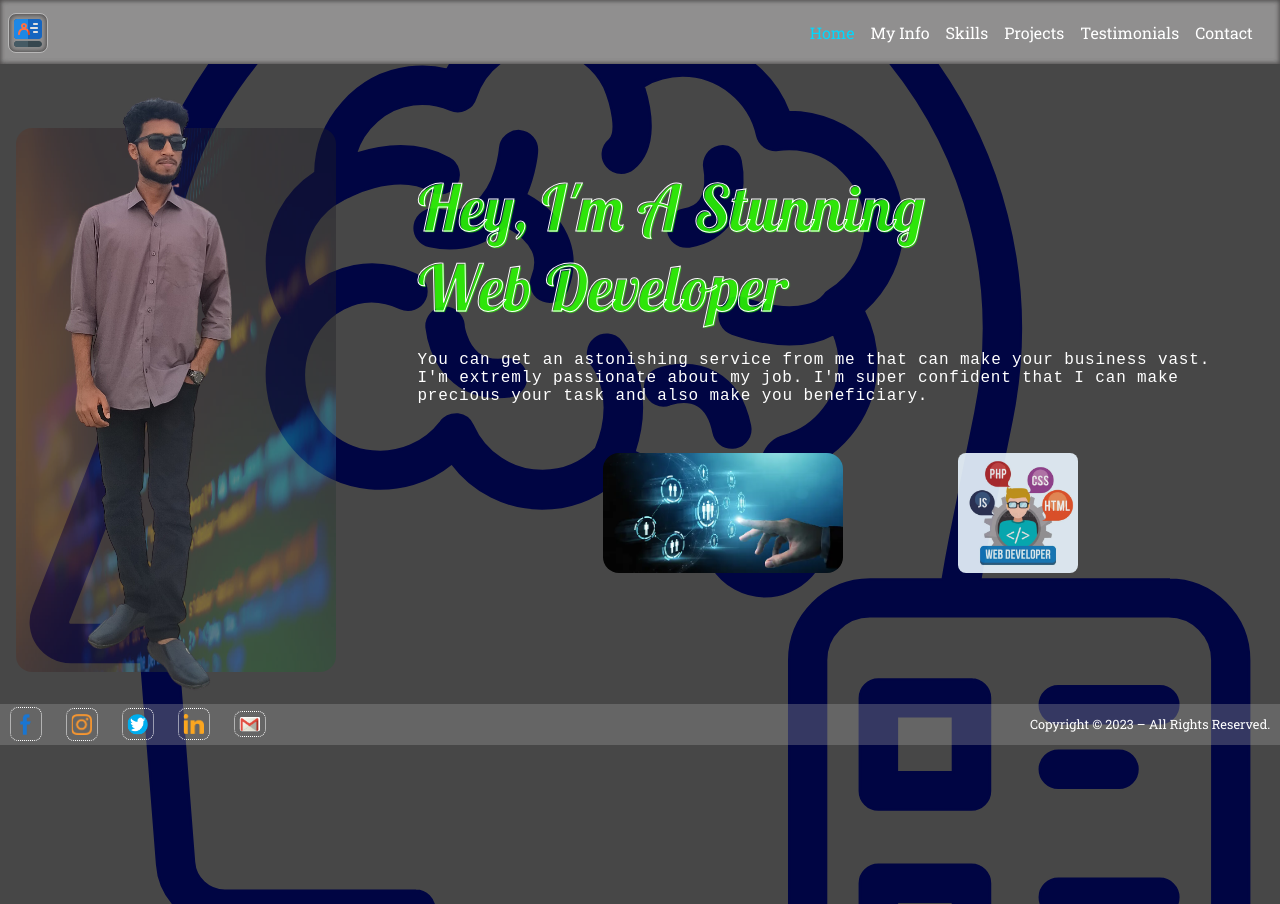
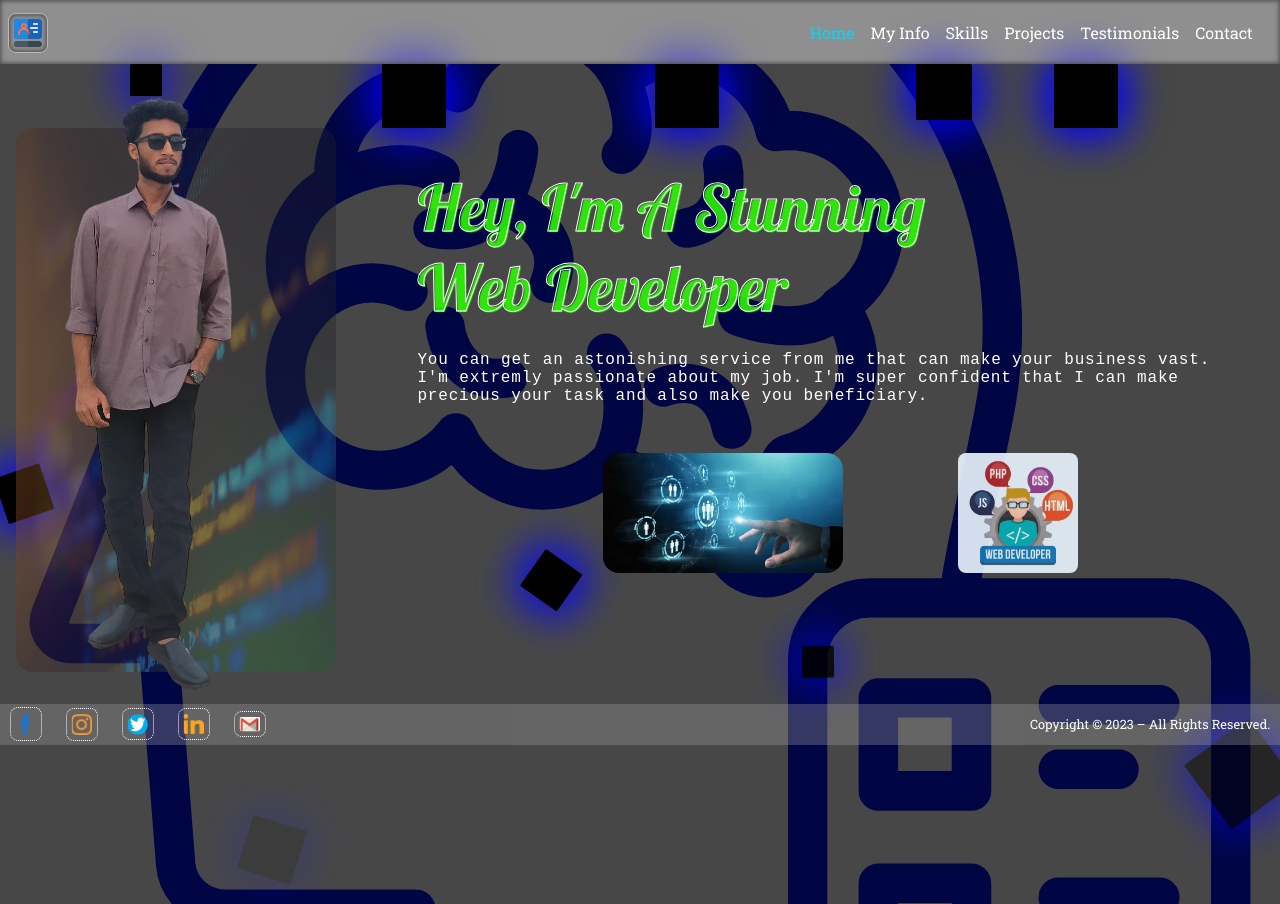
Before and after one commit to Gaffar507/gaffarportfolio, a React (Create React App) app: page / in a window 1280 px wide. Built offline with nearby package versions, Linux system fonts and the light colour scheme.

Commit message:
animate added

```diff
--- /dev/null
+++ b/src/components/animation/BoxAni.js
@@ -0,0 +1,9 @@
+import React from 'react'
+import './boxAni.css'
+const BoxAni = ({height,width,animationDelay}) => {
+  return (
+    <div className="box" style={{height, width,animationDelay}}></div>
+  )
+}
+
+export default BoxAni
--- /dev/null
+++ b/src/components/animation/boxAni.css
@@ -0,0 +1,23 @@
+.box{
+    background-color: black;
+    box-shadow: 0rem 0rem 3rem blue,
+    0rem 0rem 3rem blue;
+    border-radius: .1rem;
+    animation: box-ani 10s linear infinite;
+  }
+  @keyframes box-ani{
+    0%{
+      opacity: 0;
+      transform: translateY(100vh) rotate(-360deg);
+    }
+    30%{
+      opacity: 1;
+    }
+    70%{
+      opacity: 1;
+    }
+    100%{
+      opacity: .6;
+      transform: translateY(-10vh);
+    }
+  }
--- a/src/pages/home/Home.js
+++ b/src/pages/home/Home.js
@@ -5,6 +5,7 @@ import me from '../../images/Gaffar.png'
 import gesture from '../../images/gesture.jpg'
 import web from '../../images/web.webp'
 import code from '../../images/code.jpg'
+import BoxAni from '../../components/animation/BoxAni'
 import { useGlobalContext } from '../../components/myContext/context';
 const Home = () => {
   const value = useGlobalContext();
@@ -26,6 +27,18 @@ const Home = () => {
                 </div>
             </div>
       </div>
+      <div className="box-animation">
+        <BoxAni height={'3rem'} width={'3rem'} animationDelay={'1s'}/>
+        <BoxAni height={'2rem'} width={'2rem'} animationDelay={'10s'}/>
+        <BoxAni height={'3.5rem'} width={'3.5rem'} animationDelay={'5s'}/>
+        <BoxAni height={'4rem'} width={'4rem'} animationDelay={'7s'}/>
+        <BoxAni height={'2.8rem'} width={'2.8rem'} animationDelay={'2s'}/>
+        <BoxAni height={'4rem'} width={'4rem'} animationDelay={'10s'}/>
+        <BoxAni height={'2rem'} width={'2rem'} animationDelay={'3s'}/>
+        <BoxAni height={'3.5rem'} width={'3.5rem'} animationDelay={'6s'}/>
+        <BoxAni height={'4rem'} width={'4rem'} animationDelay={'9s'}/>
+        <BoxAni height={'5rem'} width={'5rem'} animationDelay={'4s'}/>
+      </div>
       <div className="footer">
         <Footer/>
       </div>
--- a/src/pages/home/home.css
+++ b/src/pages/home/home.css
@@ -81,6 +81,7 @@ font-family: 'Noto Sans', serif;
       margin-left: 1rem;
       margin-top: 2rem;
       padding: 1rem;
+      z-index: 1;
 }
 .right-home>h1{
       font-family: 'Lobster';
@@ -138,6 +139,13 @@ font-family: 'Noto Sans', serif;
       position: absolute;
       top: 40rem;
       width: 100%;
+}
+/* animation */
+.box-animation{
+      display: flex;
+      justify-content: space-between;
+      width: 100%;
+      z-index: -9;
 }
 
 /* -----MEDIA QUERIES----- */
@@ -230,7 +238,7 @@ font-family: 'Noto Sans', serif;
 /* portrait tablets, portrait iPad, landscape e-readers, landscape 800x480 or 854x480 phones */
 @media screen and (max-width:641px)  {
       .background{
-            height: 174vh;
+            height: 181.8vh;
       }
       /* left side design */
       .left-home{
```
